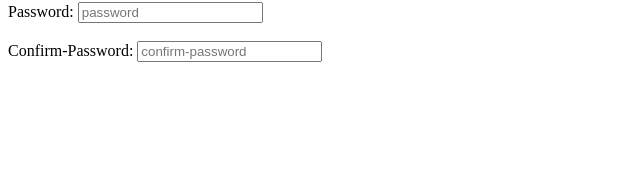
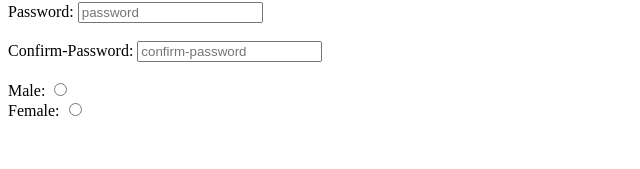
Before and after one commit to karim742/simple-things-practice-with-react, a React (Create React App) app: page / in a window 1280 px wide. Shown: the part 131-300 px from the top of the page, without its empty margins (0-640 px from the left). Built offline with nearby package versions, Linux system fonts and the light colour scheme.

Commit message:
2 files modified

```diff
--- a/src/Form.js
+++ b/src/Form.js
@@ -12,8 +12,10 @@ export default function Form() {
           label="Confirm-Password"
           type="password"
           placeholder="confirm-password"
-        />{' '}
+        />
         <br />
+        <Input type="radio" label="Male" name="Gender" id />
+        <Input type="radio" label="Female" name="Gender" />
       </form>
     </>
   );
--- a/src/Inputbox.js
+++ b/src/Inputbox.js
@@ -1,11 +1,11 @@
 import React from 'react';
 
-export default function Inputbox({ label, type, placeholder }) {
+export default function Inputbox({ label, type, placeholder, id }) {
   return (
     <>
       <div>
         <label htmlFor={label}>{label}: </label>
-        <input type={type} placeholder={placeholder} name={label} />
+        <input type={type} placeholder={placeholder} name={label} id={label} />
       </div>
     </>
   );
```
